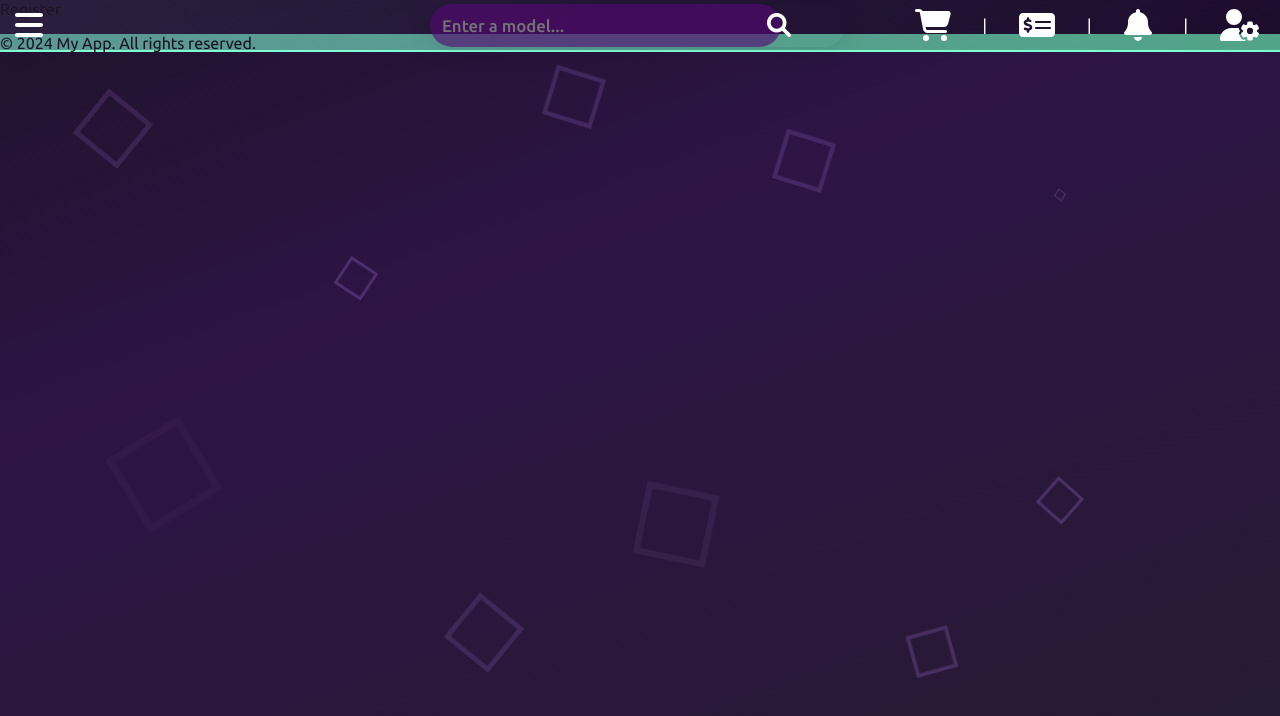
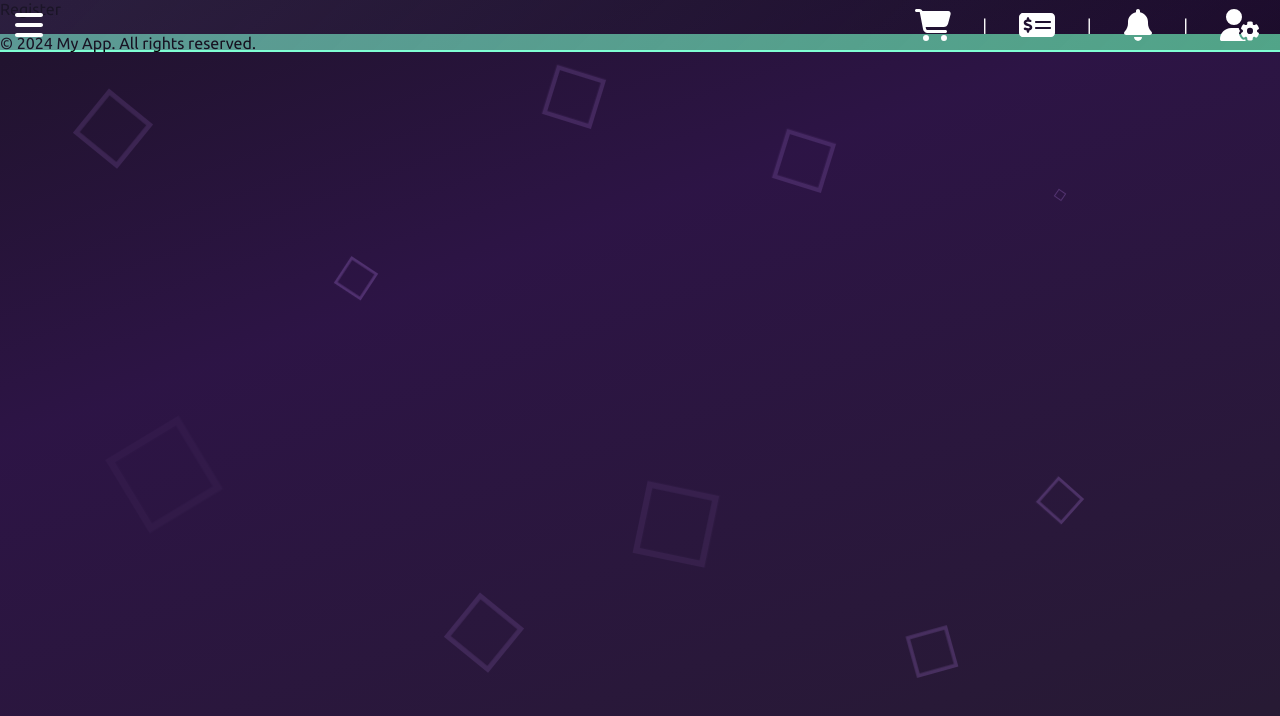
Before and after one commit to ivanzlatinov1/CustomCADsDemoDesign, a React (Vite) app in the folder data/: page /register in a window 1280 px wide. Shown: the top 716 px of the page. Built offline with nearby package versions, Linux system fonts and the light colour scheme.

Commit message:
removed search + finalized cards for pricing in home page

```diff
--- a/data/src/components/Home/Benefits/Benefits.jsx
+++ b/data/src/components/Home/Benefits/Benefits.jsx
@@ -1,3 +1,4 @@
+import Sheet from './Sheets/Sheet';
 import styles from './Benefits.module.css'
 
 function Benefits() {
@@ -6,6 +7,11 @@ function Benefits() {
             <div className={`${styles.computer}`}></div>
             <div className={`${styles.content}`}>
                 <h1>Why should you choose CustomCADs?</h1>
+                <Sheet
+                title="Custom Designs"
+                icon=""
+                details="Describe your project, and we will create it from scratch in SolidWorks and deliver it 3D-printed."
+                />
             </div>
         </div>
     );
--- a/data/src/components/Home/Benefits/Benefits.module.css
+++ b/data/src/components/Home/Benefits/Benefits.module.css
@@ -15,3 +15,10 @@
     width: 40%;
     height: 40%;
 }
+
+.content {
+    display: flex;
+    flex-direction: column;
+    flex-wrap: wrap;
+    min-height: 60vh;
+}
--- /dev/null
+++ b/data/src/components/Home/Benefits/Sheets/Sheet.jsx
@@ -0,0 +1,18 @@
+import styles from './Sheet.module.css'
+
+function Sheet({ title, icon, details }) {
+    return (
+        <div className={`${styles.sheet}`}>
+            <i className={icon}></i>
+            <div className={`${styles.title}`}>
+                {title}
+            </div>
+
+            <div className={`${styles.details}`}>
+                {details}
+            </div>
+        </div>
+    );
+}
+
+export default Sheet;
--- /dev/null
+++ b/data/src/components/Home/Benefits/Sheets/Sheet.module.css
@@ -0,0 +1,40 @@
+.sheet {
+    color: white;
+    background-color: hsla(286, 65%, 38%, 0.619);
+    position: relative;
+    width: 28%;
+    height: 300px;
+    margin: 2rem;
+    border-radius: 1rem;
+    display: grid;
+    place-content: center;
+    padding: 3rem 2rem;
+    isolation: isolate;
+    overflow: hidden;
+}
+
+.sheet::before, .sheet::after {
+    content: '';
+    position: absolute;
+}
+
+.sheet::before {
+    width: 200%;
+    height: 200%;
+    background-image: conic-gradient(
+        rgba(224, 63, 211, 0.721) 0deg,
+        transparent 60deg,
+        transparent 180deg,
+        rgba(224, 63, 211, 0.721) 180deg,
+        transparent 240deg
+    );
+    inset: -50%;
+    z-index: -2;
+    animation: border 8s linear infinite;
+}
+
+@keyframes border {
+    to {
+        transform: rotateZ(-360deg);
+    }
+}
--- a/data/src/components/Home/Cards/Card.jsx
+++ b/data/src/components/Home/Cards/Card.jsx
@@ -1,7 +1,6 @@
-import Button from '../../Button/Button'
 import styles from './Card.module.css'
 
-function Card({ title, icon, pricing, description, image }) {
+function Card({ title, icon, pricing, desc1, desc2, desc3, image }) {
    return (
       <div className={`${styles["card-container"]}`}>
          <article className={`${styles["card-article"]}`}>
@@ -15,9 +14,16 @@ function Card({ title, icon, pricing, description, image }) {
             <img src={image} alt="image" className={`${styles["card-bg"]}`} />
 
             <a href="#" className={`${styles["card-button"]}`}>
-                  View More <i className="fas fa-arrow-right"></i>
+               Learn More <i className="fas fa-arrow-right"></i>
             </a>
          </article>
+         <div className={`${styles.description}`}>
+            <ul className={`fa-ul ${styles.list}`}>
+               <li><span className="fa-li"><i className="fa-solid fa-check"></i></span>{desc1}</li>
+               <li><span className="fa-li"><i className="fa-solid fa-check"></i></span>{desc2}</li>
+               <li><span className="fa-li"><i className="fa-solid fa-check"></i></span>{desc3}</li>
+            </ul>
+         </div>
       </div>
    );
 }
--- a/data/src/components/Home/Cards/Card.module.css
+++ b/data/src/components/Home/Cards/Card.module.css
@@ -1,3 +1,8 @@
+.container {
+    display: flex;
+    flex-direction: column;
+}
+
 .card-container a {
     text-decoration: none;
 }
@@ -59,6 +64,7 @@
     transform: scale(1.3);
     z-index: -1;
     transition: transform .4s;
+    background-size: cover;
 }
 
 .card-price {
@@ -84,6 +90,37 @@
 .card-button i {
     font-size: 1.15rem;
     transition: transform .4s;
+}
+
+.description {
+    margin-top: 40%;
+    max-height: 0;
+    overflow: hidden;
+    opacity: 0;
+    padding: 0 1rem;
+    background-color: hsl(222, 28%, 15%);
+    color: #ffffff;
+    border-top: 1px solid #000000;
+    border-radius: 5px;
+    transition: max-height 0.4s ease, opacity 0.4s ease, padding 0.4s ease;
+    font-size: 0.9rem;
+    line-height: 1.4;
+}
+
+.description .list {
+    display: flex;
+    flex-direction: column;
+    gap: 10px;
+}
+
+.description .list i {
+    color: hsl(258, 100%, 76%);
+}
+
+.card-container:hover .description {
+    max-height: 150px;
+    opacity: 1;
+    padding: 1rem;
 }
 
 .card-button:hover i {
--- a/data/src/layout/Header/Header.jsx
+++ b/data/src/layout/Header/Header.jsx
@@ -26,16 +26,7 @@ function Header() {
             </div>
 
             <div className={`${styles["content-middle"]}`}>
-                <form action="" className={`${styles.search}`}>
-                    <input type="search"
-                        placeholder='Enter a model...'
-                        maxLength='33'
-                        className={`${styles["search-input"]}`} />
-                    <div className={`${styles.button}`}>
-                        <i className={`fa-solid fa-magnifying-glass ${styles.open}`}></i>
-                        <i className={`fas fa-close ${styles.close}`}></i>
-                    </div>
-                </form>
+
             </div>
 
             <div className={`${styles["content-end"]}`}>
@@ -47,7 +38,6 @@ function Header() {
                 <span>|</span>
                 <FontAwesomeIcon icon={faUserCog} size="2x" style={{ cursor: 'pointer' }} />
             </div>
-
         </header>
     );
 }
--- a/data/src/layout/Header/Header.module.css
+++ b/data/src/layout/Header/Header.module.css
@@ -36,60 +36,3 @@
     margin-right: 20px;
     width: 33%;
 }
-
-.search {
-    position: relative;
-    width: 100%;
-    box-shadow: 0 4px 24px hsla(222, 68%, 12%, 0.1);
-    border-radius: 4rem;
-    overflow: hidden;
-}
-
-.search-input {
-    font-family: "Ubuntu", sans-serif;
-    font-weight: 500;
-    background-color: rgba(83, 8, 114, 0.635);
-    color: white;
-    font-size: 1.05rem;
-    border: none;
-    outline: none;
-    width: calc(100% - 64px);
-    height: 100%;
-    border-radius: 4rem;
-    padding: 12px;
-    opacity: 1;
-    pointer-events: none;
-    transition: opacity 1.5s;
-}
-
-.search-input:-webkit-autofill{
-    box-shadow: 0 0 0 100px rgb(0, 0, 0) inset;
-}
-
-.button {
-    width: 1rem;
-    height: 1rem;
-    border-radius: 50%;
-    position: absolute;
-    top: 0;
-    bottom: 0;
-    right: 14%;
-    margin: auto;
-    display: grid;
-    place-items: center;
-    cursor: pointer;
-}
-
-.open, .close {
-    color: white;
-    font-size: 1.5rem;
-    position: absolute;
-}
-
-.close {
-    opacity: 0;
-}
-
-.show-search {
-    width: 100%;
-}
--- a/data/src/pages/Home/Home.jsx
+++ b/data/src/pages/Home/Home.jsx
@@ -72,19 +72,25 @@ function Home() {
                         title="Order from Gallery (Digital)"
                         icon="fa-regular fa-images"
                         pricing="15"
-                        description="asd"
+                        desc1="Ready-made designs"
+                        desc2="Fast printing and delivery"
+                        desc3="Affordable and convenient"
                         image="/assets/cards/gallery.png" />
                     <Card ref={boxRef}
                         title="Custom 3D Model (Digital)"
                         icon="fas fa-cube"
                         pricing="25"
-                        description="asd"
+                        desc1="Tailored design to your specifications"
+                        desc2="Delivered as a digital file"
+                        desc3="Perfect for further customization or personal use"
                         image="/assets/cards/custom.png" />
                     <Card ref={boxRef}
-                        title="Custom 3D Model & Printed"
+                        title="3D Model & Printed"
                         icon="fa-solid fa-print"
                         pricing="35"
-                        description="asd"
+                        desc1="Personalized 3D design"
+                        desc2="Physical product delivered to your door"
+                        desc3="High-quality print with attention to detail"
                         image="/assets/cards/printer.png" />
                 </div>
             </section>
--- a/data/src/pages/Home/Home.module.css
+++ b/data/src/pages/Home/Home.module.css
@@ -56,7 +56,7 @@
 }
 
 .cards {
-    height: 60vh;
+    height: 70vh;
     display: flex;
     justify-content: center;
     align-items: start;
```
Lines whose indentation alone changed are shown as unchanged.
